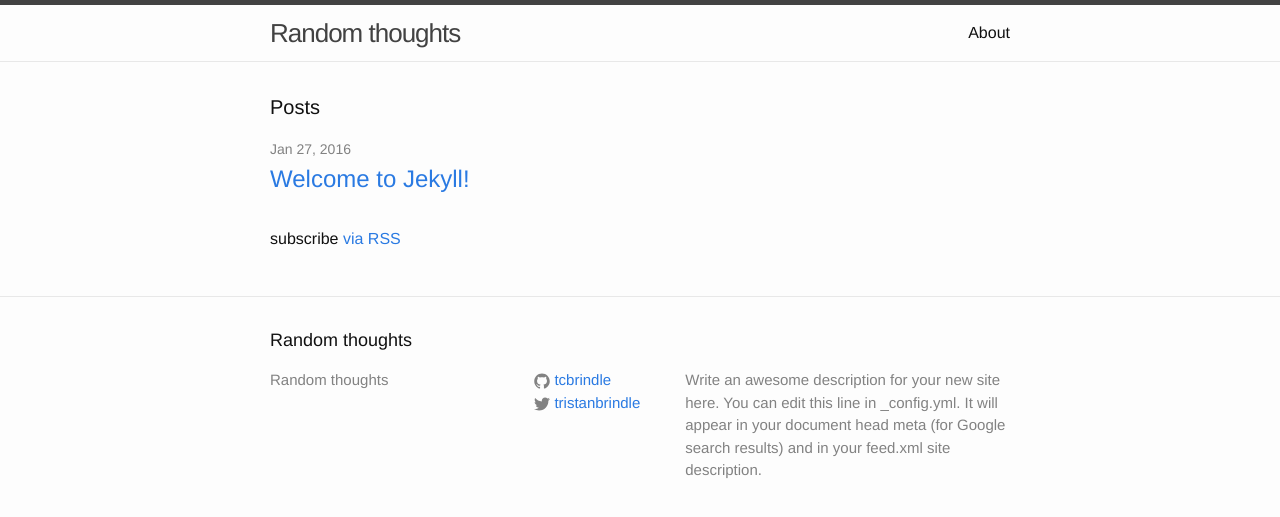
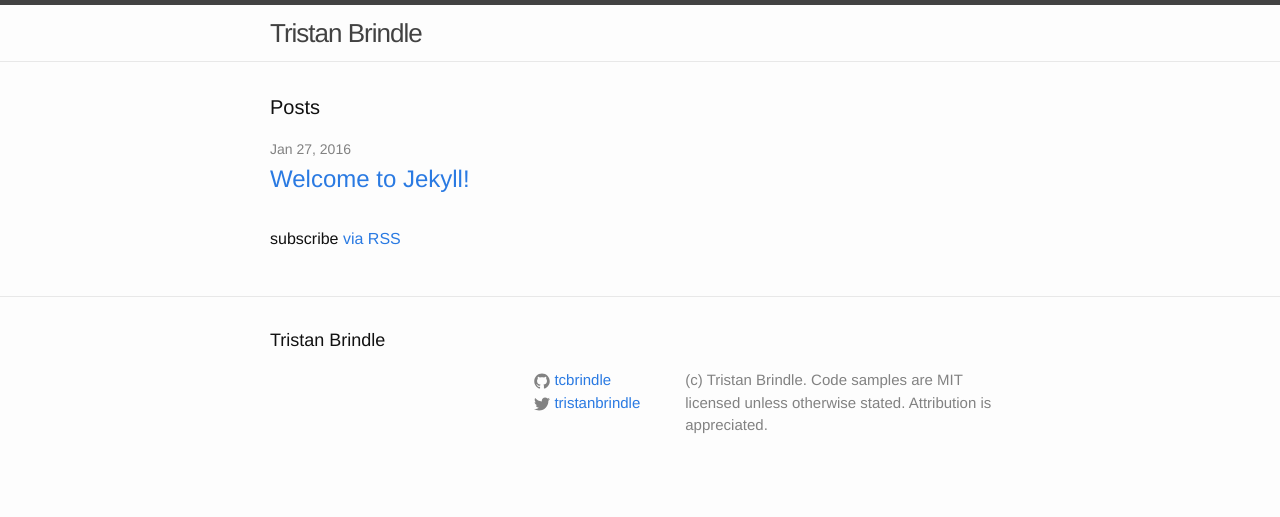
Before and after one commit to tcbrindle/tcbrindle.github.io, a Jekyll site: the page built from index.html, in a window 1280 px wide. Shown: the top 517 px of the page. Built offline with Jekyll 4.4.1, drawn with Linux system fonts in a browser that asks for light colours; Markdown is read by kramdown in place of the engine named in the settings.

Commit message:
Add some site configuration

```diff
--- a/_config.yml
+++ b/_config.yml
@@ -6,12 +6,12 @@
 # 'jekyll serve'. If you change this file, please restart the server process.
 
 # Site settings
-title: Random thoughts
+title: Tristan Brindle
 #email: your-email@domain.com
 description: > # this means to ignore newlines until "baseurl:"
-  Write an awesome description for your new site here. You can edit this
-  line in _config.yml. It will appear in your document head meta (for
-  Google search results) and in your feed.xml site description.
+  (c) Tristan Brindle.
+  Code samples are MIT licensed unless otherwise stated.
+  Attribution is appreciated.
 baseurl: "" # the subpath of your site, e.g. /blog
 url: "https://tcbrindle.github.io" # the base hostname & protocol for your site
 twitter_username: tristanbrindle
@@ -23,4 +23,4 @@ markdown: redcarpet
 highlighter: pygments
 
 redcarpet:
-  extensions: ["no_intra_emphasis", "fenced_code_blocks", "autolink", "tables", "with_toc_data"]
+  extensions: ["no_intra_emphasis", "smart", "autolink", "tables", "with_toc_data"]
--- a/_includes/footer.html
+++ b/_includes/footer.html
@@ -7,7 +7,7 @@
     <div class="footer-col-wrapper">
       <div class="footer-col footer-col-1">
         <ul class="contact-list">
-          <li>{{ site.title }}</li>
+          <!--<li>{{ site.title }}</li> -->
           <li><a href="mailto:{{ site.email }}">{{ site.email }}</a></li>
         </ul>
       </div>
--- a/_layouts/default.html
+++ b/_layouts/default.html
@@ -17,4 +17,6 @@
 
   </body>
 
+  {% include google-analytics.html %}
+
 </html>
--- a/_layouts/post.html
+++ b/_layouts/post.html
@@ -12,4 +12,6 @@ layout: default
     {{ content }}
   </div>
 
+  {% include comments.html %}
+
 </article>
```
Also changed, not shown: _includes/comments.html (added, +23 -0 lines), _includes/google-analytics.html (added, +10 -0 lines), about.md (+5 -5 lines).
